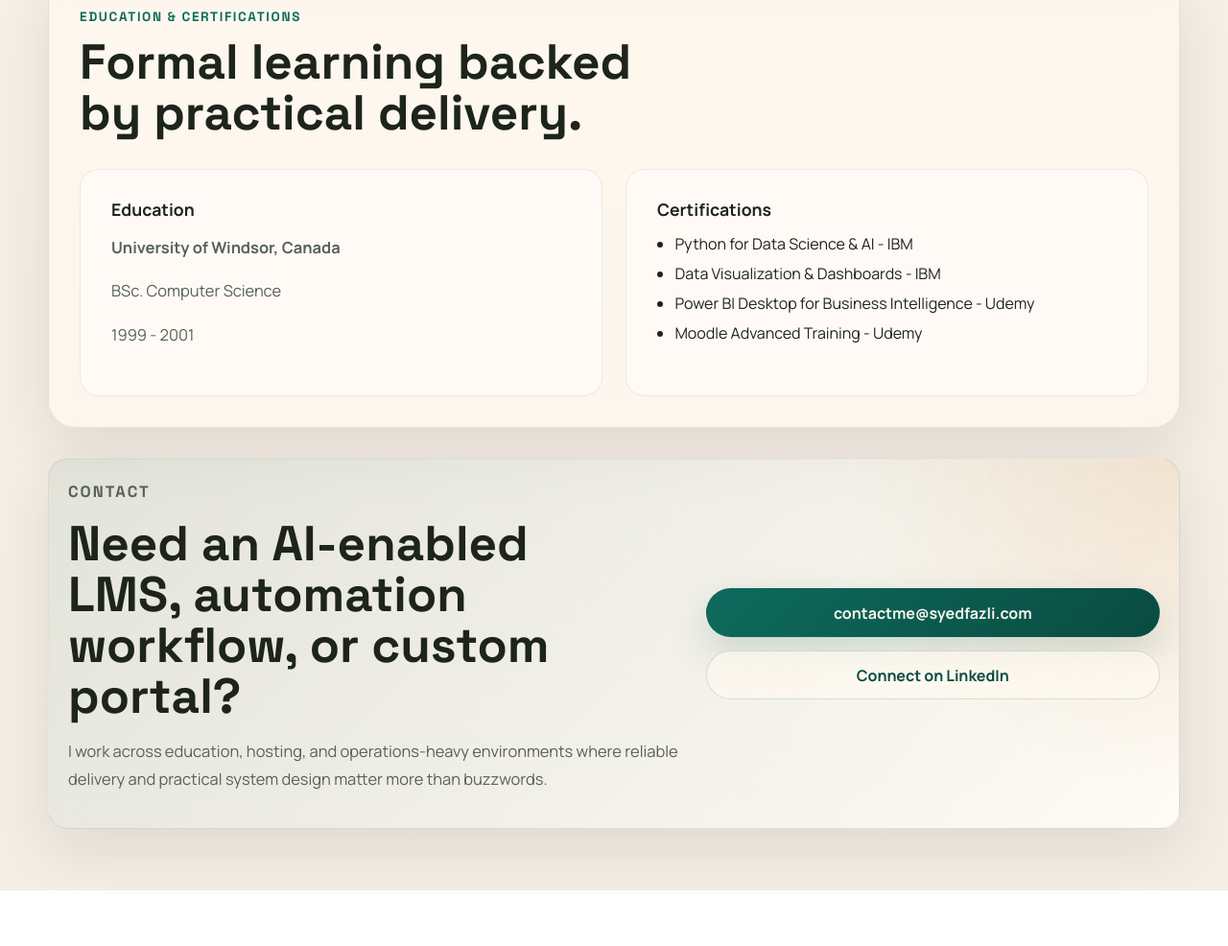
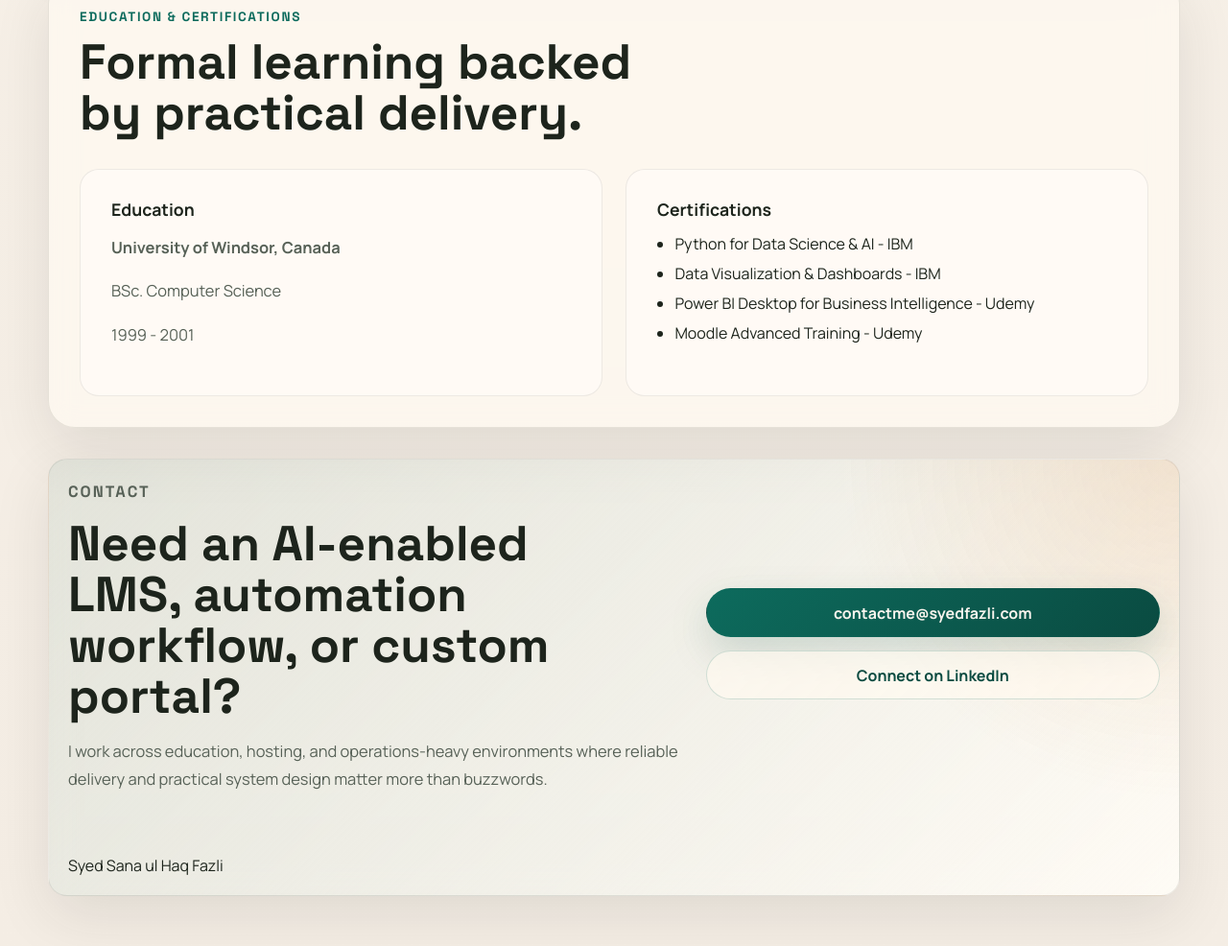
Before and after one commit to syedsanaulhaq/syedfazli-profile, a plain HTML site: page index.html in a window 1280 px wide. Shown: the part 5090-6076 px from the top of the page at 96% size. Before the commit the page ends 6018 px from the top, so only its background shows below. Drawn offline with Linux system fonts and the light colour scheme.

Commit message:
Add LinkedIn profile badge to contact section

```diff
--- a/index.html
+++ b/index.html
@@ -455,10 +455,14 @@
               Connect on LinkedIn
             </a>
           </div>
+          <div class="linkedin-badge">
+            <div class="badge-base LI-profile-badge" data-locale="en_US" data-size="medium" data-theme="dark" data-type="VERTICAL" data-vanity="syedsanaulhaqfazli" data-version="v1"><a class="badge-base__link LI-simple-link" href="https://pk.linkedin.com/in/syedsanaulhaqfazli?trk=profile-badge" target="_blank" rel="noreferrer">Syed Sana ul Haq Fazli</a></div>
+          </div>
         </section>
       </main>
     </div>
 
     <script src="./script.js"></script>
+    <script src="https://platform.linkedin.com/badges/js/profile.js" async defer type="text/javascript"></script>
   </body>
 </html>
--- a/styles.css
+++ b/styles.css
@@ -464,6 +464,12 @@
   gap: 0.85rem;
 }
 
+.linkedin-badge {
+  margin-top: 1.5rem;
+  display: flex;
+  justify-content: flex-start;
+}
+
 /* ── Logos & Certifications strip ─────────────────────── */
 .hero-tech-strip {
   display: flex;
```
